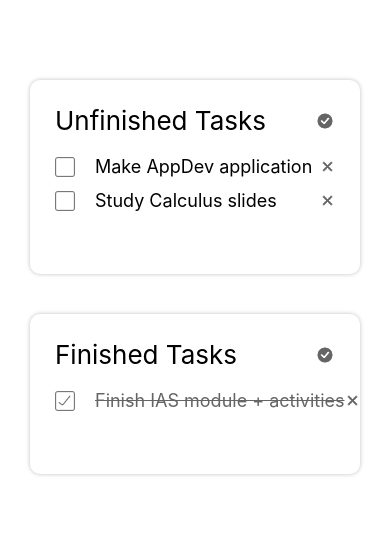
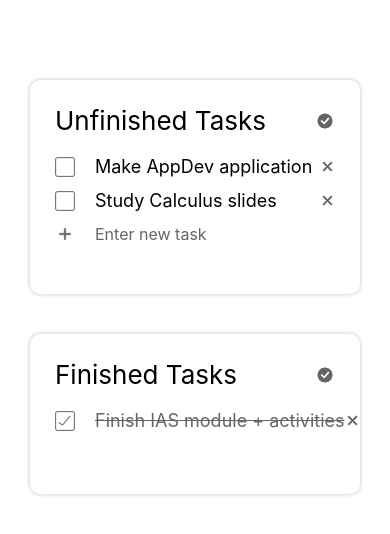
Before and after one commit to xanny816/CS-3105_ToDoList, a React Native app: screen / in a window 390 px wide. Shown: the top 534 px of the page. Built offline with nearby package versions, Linux system fonts and the light colour scheme.

Commit message:
Implement add task functionality

```diff
--- a/App.js
+++ b/App.js
@@ -1,5 +1,5 @@
 import React, { useState } from "react";
-import { StyleSheet, Text, View, Image, TouchableOpacity} from "react-native";
+import { StyleSheet, Text, View, Image, TouchableOpacity, TextInput, Keyboard} from "react-native";
 import Task from "./components/Task";
 
 export default function App() {
@@ -8,6 +8,7 @@ export default function App() {
     { id: 2, text: "Study Calculus slides", isChecked: false },
     { id: 3, text: "Finish IAS module + activities", isChecked: true },
   ]);
+  const [newTask, setNewTask] = useState("");
 
   const toggleCheckbox = (id) => {
     setTasks((prevTasks) =>
@@ -15,6 +16,17 @@ export default function App() {
         task.id === id ? { ...task, isChecked: !task.isChecked } : task
       )
     );
+  };
+
+  const handleAddTask = () => {
+    if (newTask.trim()) {
+      setTasks((prevTasks) => [
+        ...prevTasks,
+        { id: prevTasks.length + 1, text: newTask, isChecked: false },
+      ]);
+      setNewTask("");
+      Keyboard.dismiss();
+    }
   };
 
   return (
@@ -37,6 +49,18 @@ export default function App() {
               />
             ))}
         </View>
+
+        <View style={styles.addContainer}>
+            <Image style={styles.addSign} source={require('./assets/add_sign.png')}/>
+            <TextInput
+              style={styles.addInput}
+              placeholder="Enter new task"
+              value={newTask}
+              onChangeText={setNewTask}
+              onSubmitEditing={handleAddTask}
+              returnKeyType="done"
+            />
+        </View>
       </View>
 
       <View style={styles.sectionContainer}>
@@ -47,7 +71,7 @@ export default function App() {
 
         <View style={styles.taskList}>
           {tasks
-            .filter((task) => task.isChecked) // Filter out checked tasks
+            .filter((task) => task.isChecked)
             .map((task) => (
               <Task
                 key={task.id}
@@ -96,4 +120,17 @@ const styles = StyleSheet.create({
   taskList: {
     marginTop: 20,
   },
+  addContainer: {
+    flexDirection: 'row',
+    alignItems: 'center'
+  },
+  addSign: {
+    height: 20,
+    width: 20,
+    marginRight: 20
+  },
+  addInput:{
+    fontSize: 16,
+    color: '#656565'
+  }
 });
```
Also changed, not shown: assets/add_sign.png (added).
